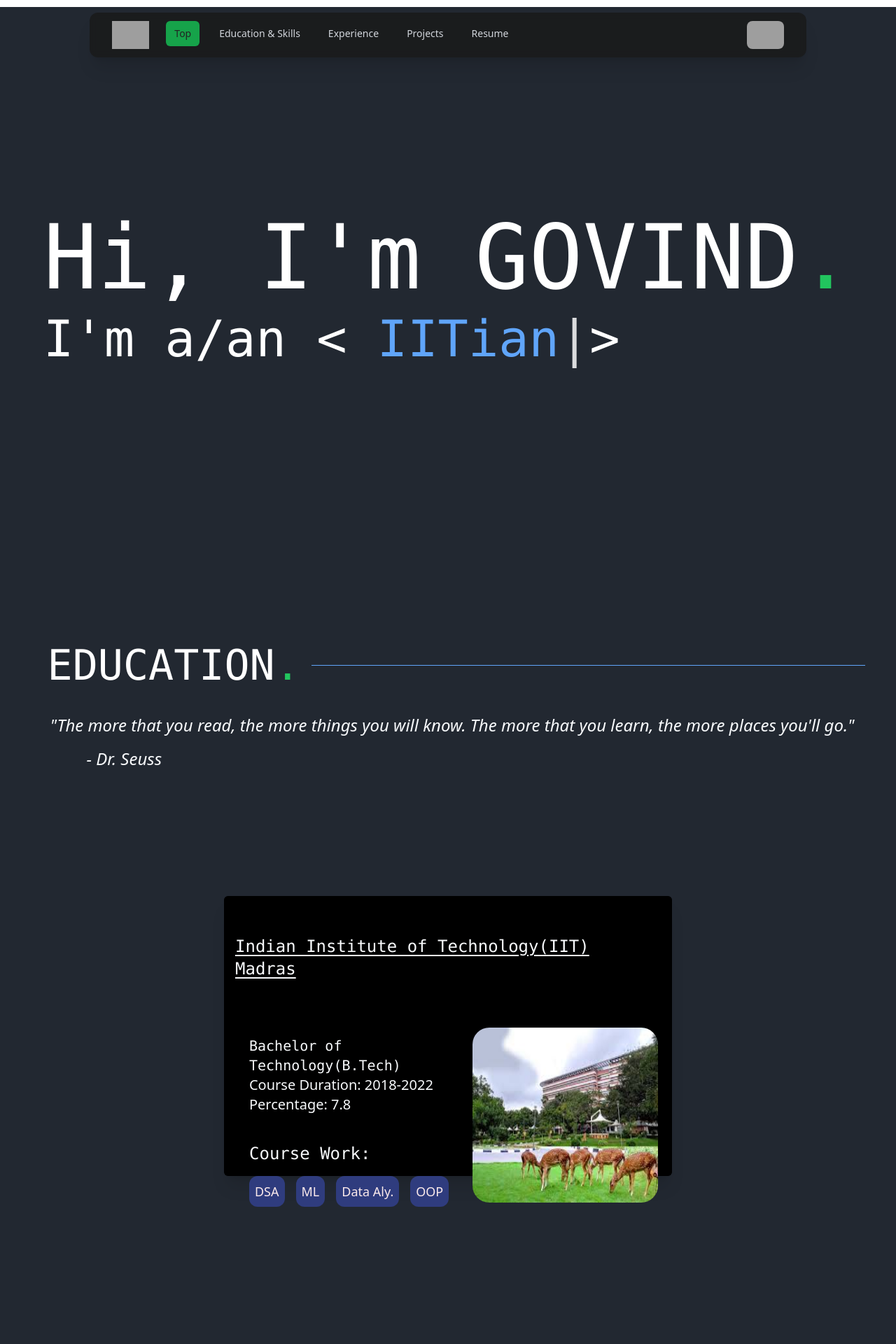
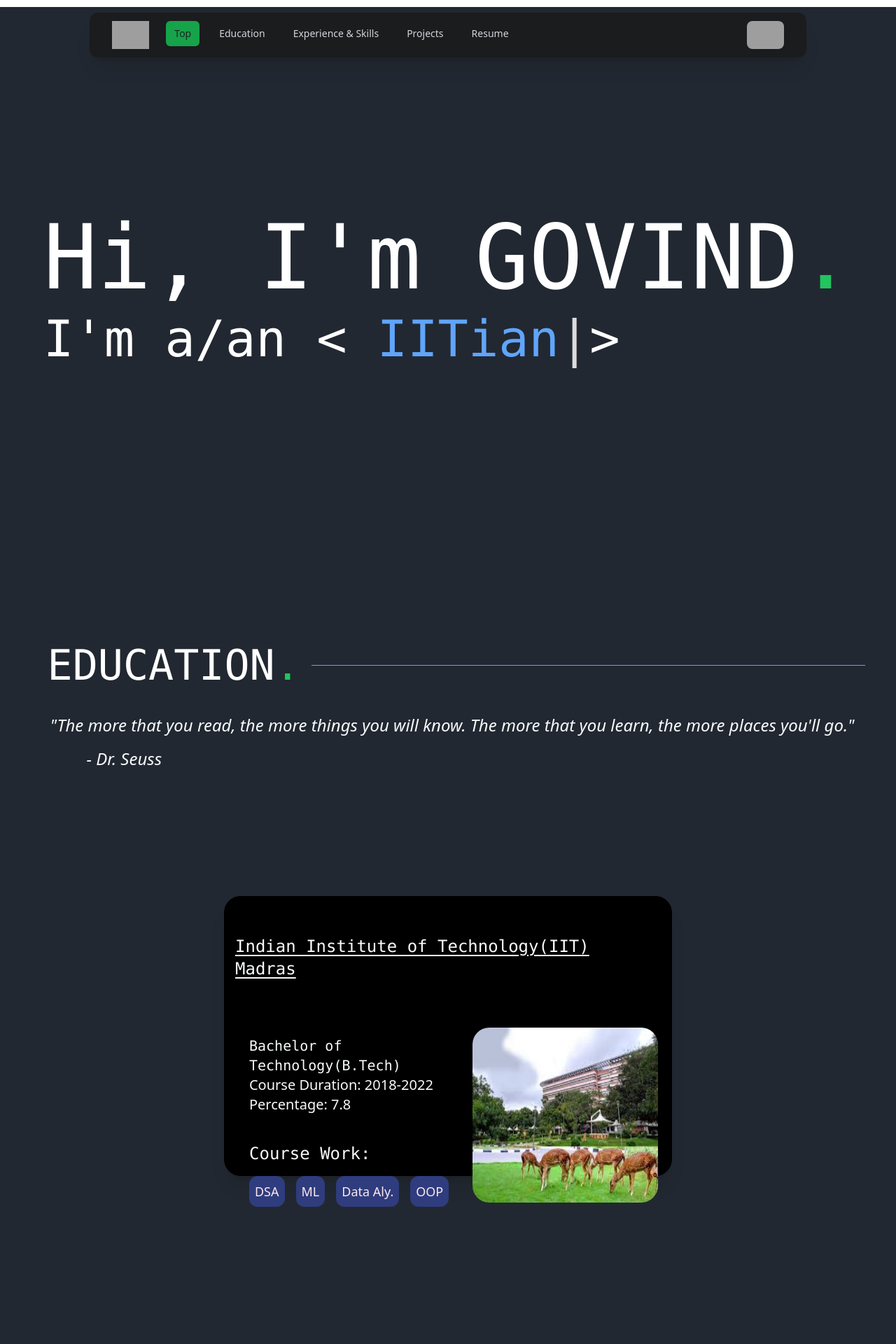
Before and after one commit to committingGovind/newportfolio, a React (Vite) app: page / in a window 1280 px wide. Shown: the top 1920 px of the page at 70% size. Built offline with nearby package versions, Linux system fonts and the light colour scheme; grey boxes are pictures that could not be loaded.

Commit message:
made changes

```diff
--- a/src/components/Card.jsx
+++ b/src/components/Card.jsx
@@ -30,7 +30,7 @@
       <div
         ref={ref}
         style={{ background: props.color }}
-        className="lg:h-[50lvh] lg:w-[50lvw] h-[30%] w-[100%] rounded-md p-4 -translate-y-5 lg:shadow-xl shadow-2xl shadow-black backdrop-brightness-50 filter"
+        className="lg:h-[50lvh] lg:w-[50lvw] h-[30%] w-[100%] rounded-3xl p-4 -translate-y-5 lg:shadow-xl shadow-2xl shadow-black backdrop-brightness-50 filter"
       >
         <div>
           <div className="flex items-center justify-center mt-3 lg:mt-10 lg:transition lg:transform lg:hover:scale-105 lg:hover:text-green-500">
--- a/src/components/Navbar.jsx
+++ b/src/components/Navbar.jsx
@@ -10,8 +10,8 @@
 
 const navigation = [
   { name: "Top", href: "#intro" },
-  { name: "Education & Skills", href: "#education" },
-  { name: "Experience", href: "#workexp" },
+  { name: "Education", href: "#education" },
+  { name: "Experience & Skills", href: "#workexp" },
   { name: "Projects", href: "#projects" },
   {
     name: "Resume",
--- a/src/pages/Test.jsx
+++ b/src/pages/Test.jsx
@@ -105,7 +105,7 @@
                   <WorkExp />
                 </div>
                 <div
-                  id="skills"
+                  id="workexp"
                   className="row-auto h-auto md:mt-40"
                   ref={ref4}
                 >
```
